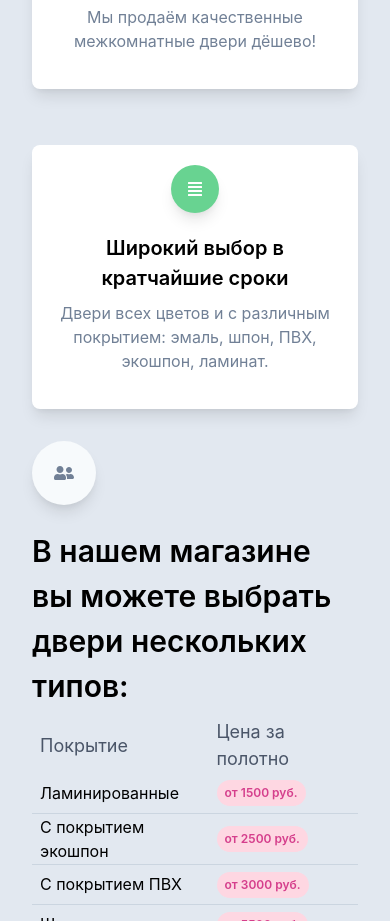
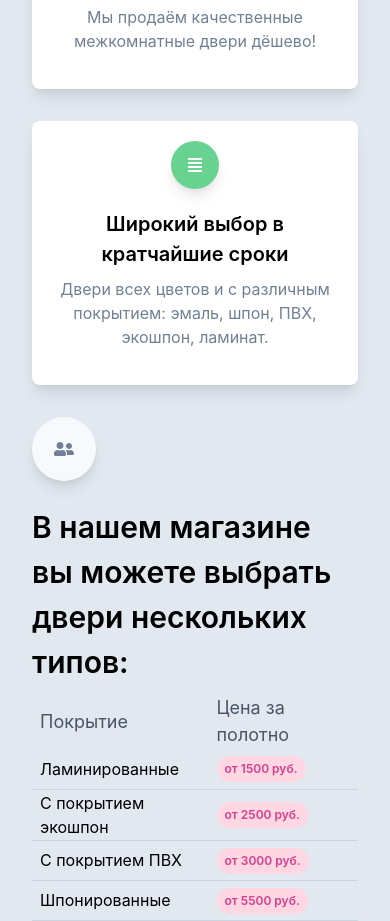
Before and after one commit to Rulikkk/orion, a Next.js app: page / in a window 390 px wide. Shown: the part 900-1821 px from the top of the page. Built offline with nearby package versions, Linux system fonts and the light colour scheme.

Commit message:
Fix padding of 3rd card

```diff
--- a/components/Card.js
+++ b/components/Card.js
@@ -6,8 +6,10 @@ const bg = {
   blue: "bg-blue-400"
 };
 
+const t = x => (x ? x + " " : "");
+
 export default ({ icon, header, className, circleColor = "red", children }) => (
-  <div className={`${className} w-full md:w-4/12 px-4 text-center`}>
+  <div className={`${t(className)}w-full md:w-4/12 px-4 text-center`}>
     <div className="relative flex flex-col min-w-0 break-words bg-white w-full mb-8 shadow-lg rounded-lg">
       <div className="px-4 py-5 flex-auto">
         <div
--- a/pages/index.js
+++ b/pages/index.js
@@ -50,7 +50,7 @@ export default function Landing() {
               icon={faAlignJustify}
               header="Широкий выбор в кратчайшие сроки"
               circleColor="green"
-              className="pt-6"
+              className="md:pt-6"
             >
               Двери всех цветов и с различным покрытием: эмаль, шпон, ПВХ,
               экошпон, ламинат.
```
